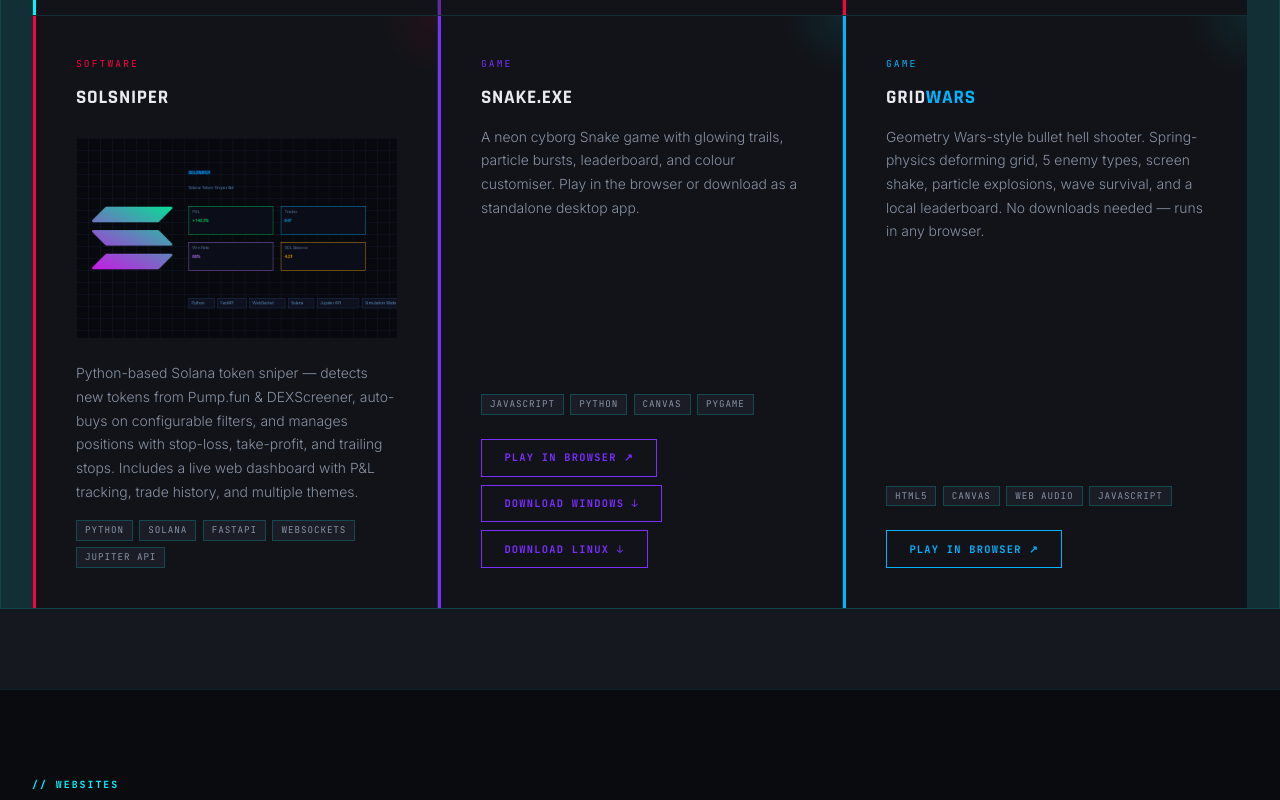
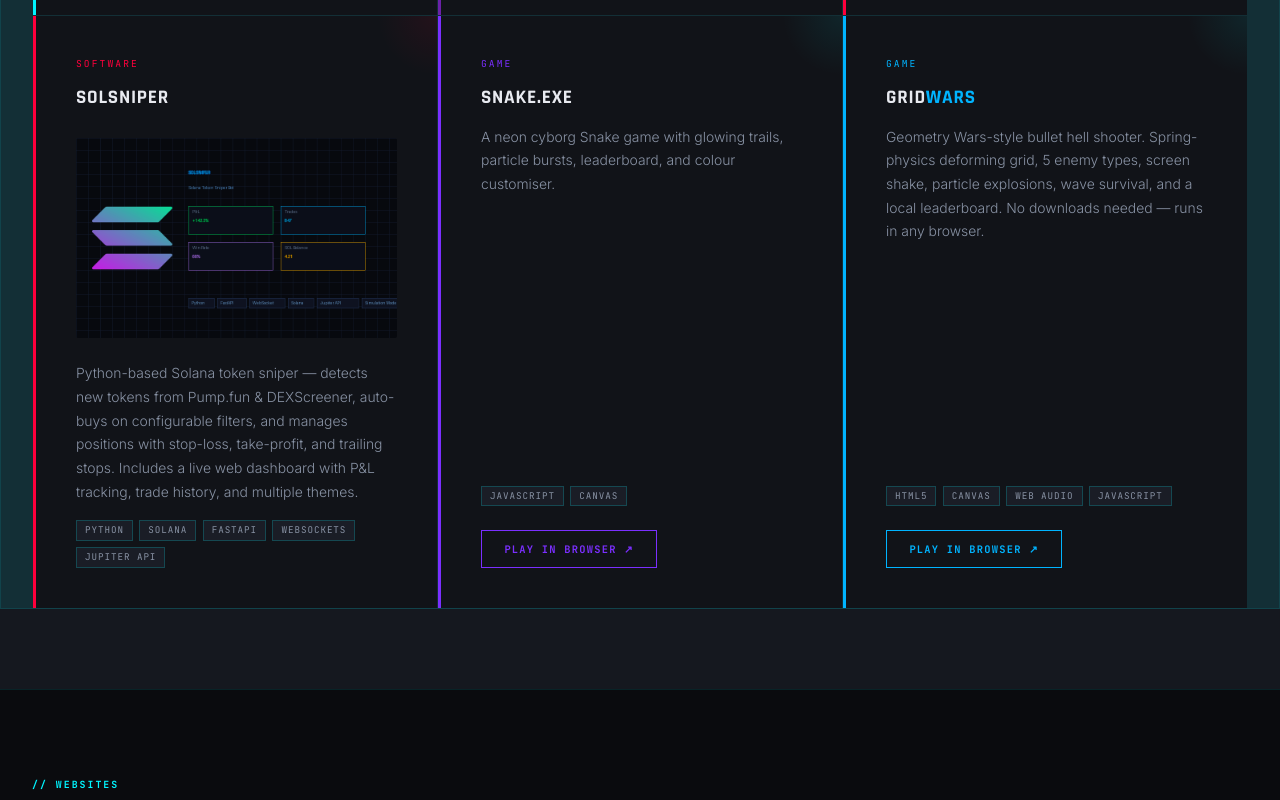
Before and after one commit to vexn999/vexn999.github.io, a plain HTML site: page index.html in a window 1280 px wide. Shown: the part 3880-4680 px from the top of the page. Drawn offline with Linux system fonts and the light colour scheme.

Commit message:
Remove Snake.EXE download buttons, browser play only

```diff
--- a/index.html
+++ b/index.html
@@ -1315,17 +1315,13 @@
       <div class="project-card reveal-up" style="border-left-color: #7b2fff;">
         <span class="card-type" style="color:#7b2fff;">Game</span>
         <h3>Snake<span class="accent">.</span>EXE</h3>
-        <p>A neon cyborg Snake game with glowing trails, particle bursts, leaderboard, and colour customiser. Play in the browser or download as a standalone desktop app.</p>
+        <p>A neon cyborg Snake game with glowing trails, particle bursts, leaderboard, and colour customiser.</p>
         <div class="card-tags">
           <span class="card-tag">JavaScript</span>
-          <span class="card-tag">Python</span>
           <span class="card-tag">Canvas</span>
-          <span class="card-tag">Pygame</span>
         </div>
         <div style="display:flex;flex-wrap:wrap;gap:0.5rem;margin-top:0.75rem;">
           <a href="snake.html" class="btn btn-outline-sm" style="border-color:#7b2fff;color:#7b2fff;">Play in Browser ↗</a>
-          <a href="https://github.com/vexn999/snake-exe/releases/latest/download/Snake.EXE-Windows.exe" class="btn btn-outline-sm" style="border-color:#7b2fff;color:#7b2fff;">Download Windows ↓</a>
-          <a href="https://github.com/vexn999/snake-exe/releases/latest/download/Snake.EXE-Linux" class="btn btn-outline-sm" style="border-color:#7b2fff;color:#7b2fff;">Download Linux ↓</a>
         </div>
       </div>
 
@@ -1501,8 +1497,6 @@
             <p>Neon cyborg Snake with trails, leaderboard &amp; colour customiser.</p>
             <div style="display:flex;gap:0.5rem;flex-wrap:wrap;margin-top:0.75rem;">
               <a href="snake.html" class="btn btn-outline-sm" style="border-color:#7b2fff;color:#7b2fff;">Play ↗</a>
-              <a href="https://github.com/vexn999/snake-exe/releases/latest/download/Snake.EXE-Windows.exe" class="btn btn-outline-sm" style="border-color:#7b2fff;color:#7b2fff;">Windows ↓</a>
-              <a href="https://github.com/vexn999/snake-exe/releases/latest/download/Snake.EXE-Linux" class="btn btn-outline-sm" style="border-color:#7b2fff;color:#7b2fff;">Linux ↓</a>
             </div>
           </div>
         </div>
```
